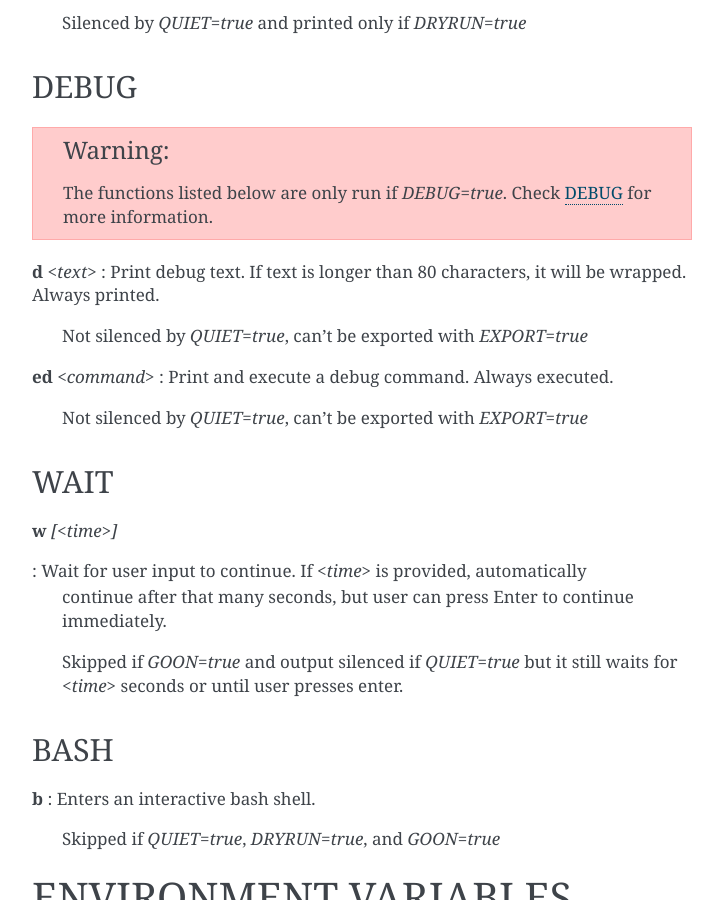
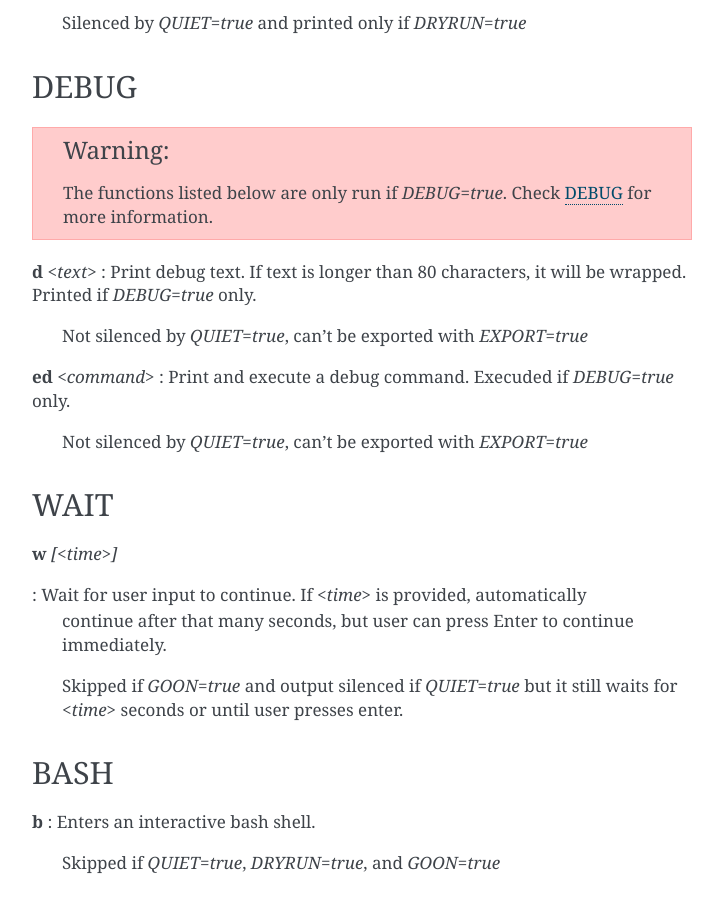
Before and after one commit to inknos/showtime-sh, a Sphinx documentation site: the page built from docs/source/show.1.rst, in a window 1280 px wide and 900 px high, scrolled down 5039 px. Shown: the whole window, without its empty margins (388-1111 px from the left). Built offline with Sphinx 7.4.7, drawn with Linux system fonts in a browser that asks for light colours.

Commit message:
Test history
Signed-off-by: Nicola Sella <nsella@redhat.com>

```diff
--- a/docs/source/show.1.rst
+++ b/docs/source/show.1.rst
@@ -357,14 +357,14 @@ DEBUG
 .. _show-functions-debug-d:
 
 **d** *<text>*
-:   Print debug text. If text is longer than 80 characters, it will be wrapped. Always printed.
+:   Print debug text. If text is longer than 80 characters, it will be wrapped. Printed if *DEBUG=true* only.
 
     Not silenced by *QUIET=true*, can't be exported with *EXPORT=true*
 
 .. _show-functions-debug-ed:
 
 **ed** *<command>*
-:   Print and execute a debug command. Always executed.
+:   Print and execute a debug command. Execuded if *DEBUG=true* only.
 
     Not silenced by *QUIET=true*, can't be exported with *EXPORT=true*
 
```
Also changed, not shown: 3 other files.
